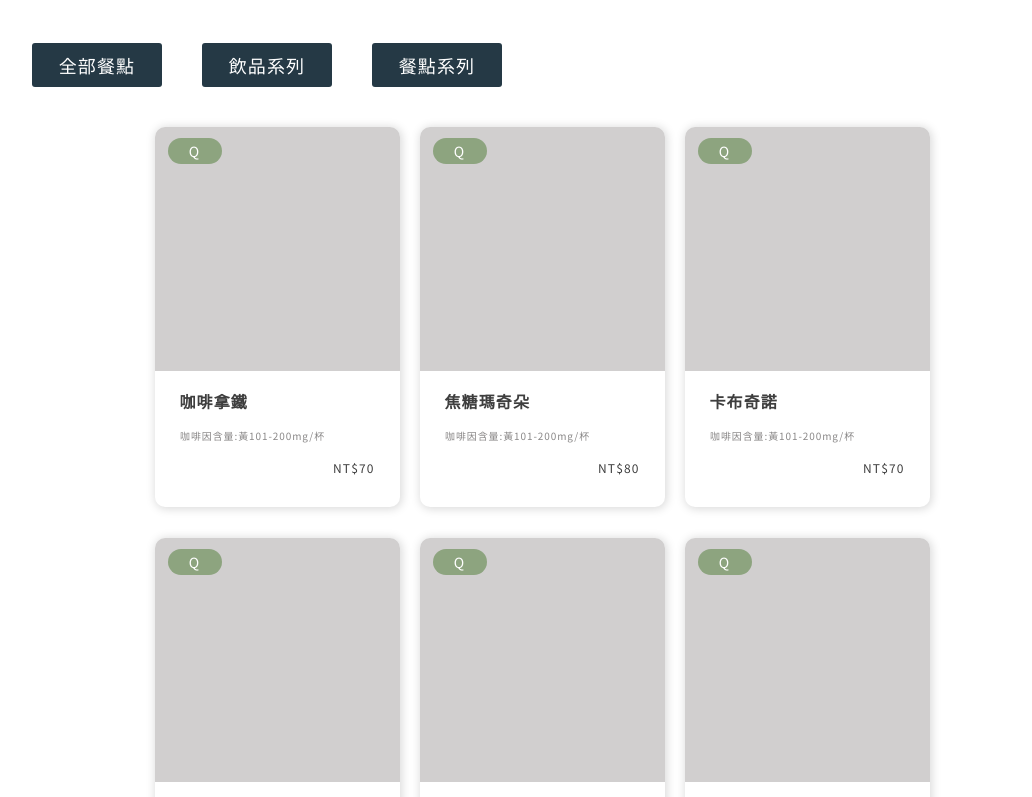
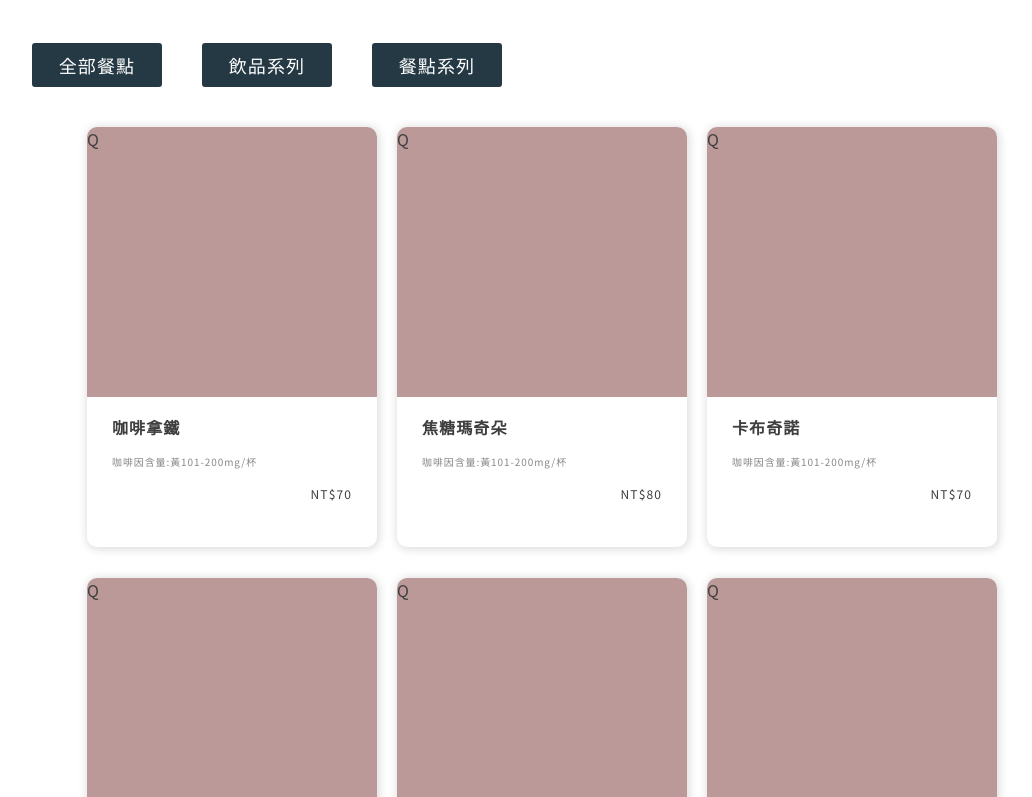
Before and after one commit to hunter850/coffee_react, a React (Create React App) app: page /food in a window 1280 px wide. Shown: the part 563-1360 px from the top of the page, without its empty margins (168-1200 px from the left). Built offline with nearby package versions, Linux system fonts and the light colour scheme.

Commit message:
edit foodcard

```diff
--- a/src/component/Food/components/Card.css
+++ b/src/component/Food/components/Card.css
@@ -6,19 +6,22 @@
     margin-right: -20px;
 }
 
-.course_card {
+.product_card {
     margin: 0 20px 31px 0;
-    width: 290px;
+    width: 320px;
     height: 420px;
     border-radius: 10px;
     color: #3e3e3e;
     text-align: start;
     box-shadow: 1px 1px 10px 1px rgba(0, 0, 0, 0.15);
+    flex-grow: 0;
+    flex-shrink: 0;
+    flex-basis: 0;
     /* position: relative; */
 }
 
 /* 測試間距 */
-/* .course_card::before{
+/* .product_card::before{
     display: block;
     content: '';
     background-color: #888;
@@ -29,21 +32,21 @@
     height: 18px;
 } */
 
-.course_card_top {
+.product_card_top {
     width: 100%;
     height: 270px;
     background-color: #bc9999;
     border-radius: 10px 10px 0 0;
 }
 
-.course_card_txt {
+.product_card_txt {
     padding: 18px 25px;
     height: 100%;
     margin: auto;
     /* width: calc((231 / 290)  * 100%); */
 }
 
-.course_card_price {
+.product_card_price {
     align-items: center;
     justify-content: end;
     transform: translateY(-10px);
--- a/src/component/Food/components/Card.js
+++ b/src/component/Food/components/Card.js
@@ -7,15 +7,15 @@ function Card(){
         return(
             menudata.map(({menu_name,menu_nutrition,menu_price_m,menu_sid})=>{
                 return(
-            <div className='course_card' key={menu_sid}>
-                <div className='course_card_top'>
-                    <div className='course_card_level'>Q</div>
+            <div className='product_card' key={menu_sid}>
+                <div className='product_card_top'>
+                    <div className='product_card_level'>Q</div>
                 </div>
-                <div className='course_card_down'>
-                    <div className='course_card_txt'>
+                <div className='product_card_down'>
+                    <div className='product_card_txt'>
                         <p style={{ 'fontWeight':'bolder'}}>{menu_name}</p>
                         <p className='font-min' style={{'color':'#898787'}}>{menu_nutrition}</p>
-                        <div className='d-flex course_card_price' >
+                        <div className='d-flex product_card_price' >
                             <p style={{ 'fontSize': '0.75rem','letterSpacing': '0.07rem'}}>NT${menu_price_m}</p>
                             {/* <p style={{ 'fontSize': '1.0625rem','letterSpacing': '0.07rem'}}>4</p> */}
                         </div>
--- a/src/routes/food/Food.js
+++ b/src/routes/food/Food.js
@@ -16,10 +16,12 @@ function Food() {
             <Slideshow/>
 
             <div className="container" style={{minWidth: "1440px"}}>
-                <div >
+                <div>
                     <div style={{display:'flex'}}>
                         <Filterbutton/>
                     </div>
+
+
                     <div style={{display:'flex',justifyContent:'center',flexWrap:'wrap'}}>
                         <Card/>
                     </div>
```
